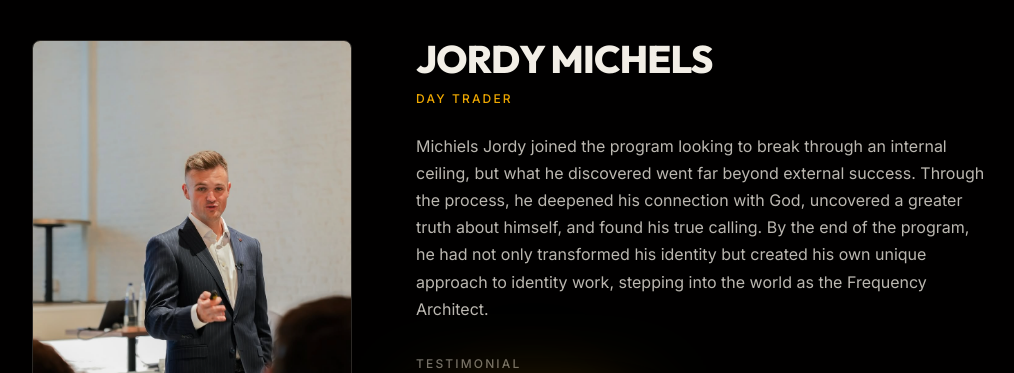
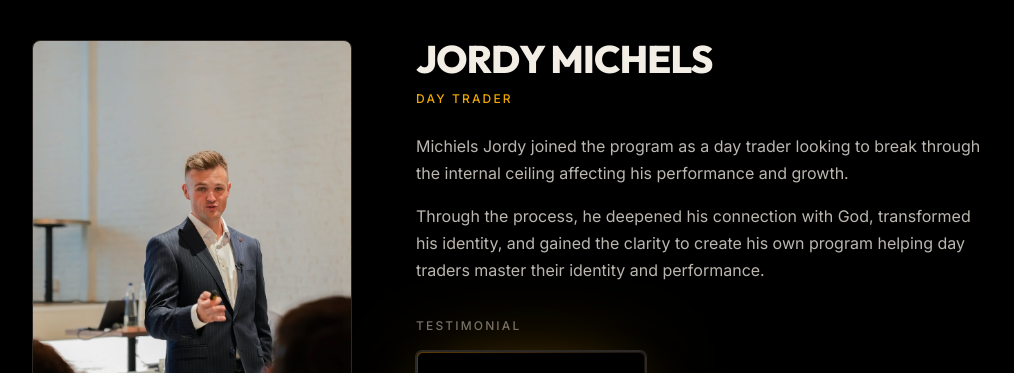
Before and after one commit to tayyibf555-prog/hamza-the-alchemist-website, a Next.js app: page / in a window 1280 px wide. Shown: the part 1140-1513 px from the top of the page, without its empty margins (128-1142 px from the left). Built offline with nearby package versions, Linux system fonts and the light colour scheme; grey boxes are pictures that could not be loaded.

Commit message:
copy: roster — update Jordy Michels bio (day trader, own program)

```diff
--- a/app/components/ClientPortfolio.tsx
+++ b/app/components/ClientPortfolio.tsx
@@ -32,7 +32,7 @@ const profiles: Profile[] = [
     photo: "/clients/jordy-michels.png",
     videoSrc: "/clients/jordy-michels-testimonial.mp4",
     videoAspect: "9 / 16",
-    bio: "Michiels Jordy joined the program looking to break through an internal ceiling, but what he discovered went far beyond external success. Through the process, he deepened his connection with God, uncovered a greater truth about himself, and found his true calling. By the end of the program, he had not only transformed his identity but created his own unique approach to identity work, stepping into the world as the Frequency Architect.",
+    bio: "Michiels Jordy joined the program as a day trader looking to break through the internal ceiling affecting his performance and growth.\n\nThrough the process, he deepened his connection with God, transformed his identity, and gained the clarity to create his own program helping day traders master their identity and performance.",
   },
   {
     name: "NATHAN JONES",
```
